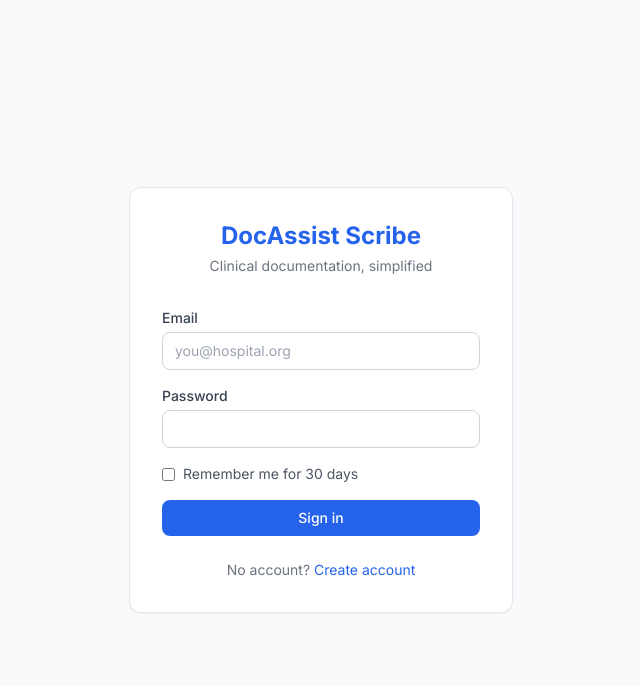
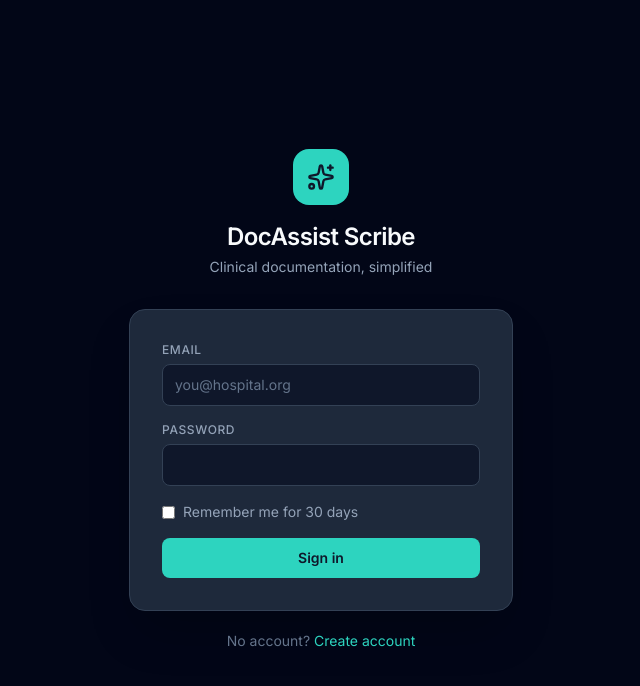
Before and after one commit to rickybaker13/DocAssistAI, a React (Vite) app: page /scribe/login in a window 1280 px wide. Shown: the top 686 px of the page, without its empty margins (319-959 px from the left). Built offline with nearby package versions, Linux system fonts and the light colour scheme; no server answers.

Commit message:
feat(ui): dark login + register pages with teal accent and Sparkles logo
Co-Authored-By: Claude Sonnet 4.6 <noreply@anthropic.com>

```diff
--- a/src/components/scribe-standalone/ScribeLoginPage.tsx
+++ b/src/components/scribe-standalone/ScribeLoginPage.tsx
@@ -1,6 +1,7 @@
 import React, { useState, useEffect } from 'react';
 import { Link, useNavigate } from 'react-router-dom';
 import { useScribeAuthStore } from '../../stores/scribeAuthStore';
+import { Sparkles } from 'lucide-react';
 
 export const ScribeLoginPage: React.FC = () => {
   const { login, loading, error, user } = useScribeAuthStore();
@@ -18,37 +19,62 @@ export const ScribeLoginPage: React.FC = () => {
   };
 
   return (
-    <div className="min-h-screen bg-gray-50 flex items-center justify-center px-4">
-      <div className="w-full max-w-sm bg-white rounded-xl shadow-sm border border-gray-200 p-8">
+    <div className="min-h-screen bg-slate-950 flex items-center justify-center px-4">
+      <div className="w-full max-w-sm">
+        {/* Logo mark */}
         <div className="text-center mb-8">
-          <h1 className="text-2xl font-bold text-blue-600">DocAssist Scribe</h1>
-          <p className="text-sm text-gray-500 mt-1">Clinical documentation, simplified</p>
+          <div className="inline-flex items-center justify-center w-14 h-14 bg-teal-400 rounded-2xl mb-4">
+            <Sparkles size={28} className="text-slate-900" />
           </div>
+          <h1 className="text-2xl font-semibold text-slate-50 tracking-tight">DocAssist Scribe</h1>
+          <p className="text-sm text-slate-400 mt-1">Clinical documentation, simplified</p>
+        </div>
+
+        {/* Card */}
+        <div className="bg-slate-800 rounded-2xl border border-slate-700 shadow-2xl p-8">
           <form onSubmit={handleSubmit} className="space-y-4">
             <div>
-            <label htmlFor="email" className="block text-sm font-medium text-gray-700 mb-1">Email</label>
-            <input id="email" type="email" required value={email} onChange={e => setEmail(e.target.value)}
-              className="w-full border border-gray-300 rounded-lg px-3 py-2 text-sm focus:outline-none focus:ring-2 focus:ring-blue-500"
-              placeholder="you@hospital.org" />
+              <label htmlFor="email" className="block text-xs font-medium text-slate-400 uppercase tracking-wider mb-1.5">Email</label>
+              <input
+                id="email" type="email" required value={email}
+                onChange={e => setEmail(e.target.value)}
+                placeholder="you@hospital.org"
+                className="w-full bg-slate-900 border border-slate-700 rounded-lg px-3 py-2.5 text-sm text-slate-50 placeholder-slate-500 focus:outline-none focus:ring-2 focus:ring-teal-400 focus:border-teal-400 transition-colors"
+              />
             </div>
             <div>
-            <label htmlFor="password" className="block text-sm font-medium text-gray-700 mb-1">Password</label>
-            <input id="password" type="password" required value={password} onChange={e => setPassword(e.target.value)}
-              className="w-full border border-gray-300 rounded-lg px-3 py-2 text-sm focus:outline-none focus:ring-2 focus:ring-blue-500" />
+              <label htmlFor="password" className="block text-xs font-medium text-slate-400 uppercase tracking-wider mb-1.5">Password</label>
+              <input
+                id="password" type="password" required value={password}
+                onChange={e => setPassword(e.target.value)}
+                className="w-full bg-slate-900 border border-slate-700 rounded-lg px-3 py-2.5 text-sm text-slate-50 placeholder-slate-500 focus:outline-none focus:ring-2 focus:ring-teal-400 focus:border-teal-400 transition-colors"
+              />
             </div>
-          <label className="flex items-center gap-2 text-sm text-gray-600 cursor-pointer">
-            <input type="checkbox" checked={rememberMe} onChange={e => setRememberMe(e.target.checked)} />
+            <label className="flex items-center gap-2 text-sm text-slate-400 cursor-pointer">
+              <input
+                type="checkbox" checked={rememberMe}
+                onChange={e => setRememberMe(e.target.checked)}
+                className="accent-teal-400"
+              />
               Remember me for 30 days
             </label>
-          {error && <p className="text-sm text-red-600 bg-red-50 rounded p-2">{error}</p>}
-          <button type="submit" disabled={loading}
-            className="w-full bg-blue-600 text-white rounded-lg py-2 text-sm font-medium hover:bg-blue-700 disabled:opacity-50 transition-colors">
-            {loading ? 'Signing in...' : 'Sign in'}
+            {error && (
+              <p className="text-sm text-red-400 bg-red-950 border border-red-400/20 rounded-lg p-2.5">{error}</p>
+            )}
+            <button
+              type="submit" disabled={loading}
+              className="w-full bg-teal-400 text-slate-900 rounded-lg py-2.5 text-sm font-semibold hover:bg-teal-300 disabled:opacity-50 transition-colors mt-2"
+            >
+              {loading ? 'Signing in…' : 'Sign in'}
             </button>
           </form>
-        <p className="text-center text-sm text-gray-500 mt-6">
+        </div>
+
+        <p className="text-center text-sm text-slate-500 mt-5">
           No account?{' '}
-          <Link to="/scribe/register" className="text-blue-600 hover:underline">Create account</Link>
+          <Link to="/scribe/register" className="text-teal-400 hover:text-teal-300 transition-colors">
+            Create account
+          </Link>
         </p>
       </div>
     </div>
--- a/src/components/scribe-standalone/ScribeRegisterPage.tsx
+++ b/src/components/scribe-standalone/ScribeRegisterPage.tsx
@@ -1,6 +1,7 @@
 import React, { useState, useEffect } from 'react';
 import { Link, useNavigate } from 'react-router-dom';
 import { useScribeAuthStore } from '../../stores/scribeAuthStore';
+import { Sparkles } from 'lucide-react';
 
 const SPECIALTIES = [
   'Critical Care / Intensivist', 'Hospital Medicine', 'Internal Medicine',
@@ -25,47 +26,71 @@ export const ScribeRegisterPage: React.FC = () => {
   };
 
   return (
-    <div className="min-h-screen bg-gray-50 flex items-center justify-center px-4">
-      <div className="w-full max-w-sm bg-white rounded-xl shadow-sm border border-gray-200 p-8">
+    <div className="min-h-screen bg-slate-950 flex items-center justify-center px-4">
+      <div className="w-full max-w-sm">
+        {/* Logo mark */}
         <div className="text-center mb-8">
-          <h1 className="text-2xl font-bold text-blue-600">Create account</h1>
-          <p className="text-sm text-gray-500 mt-1">DocAssist Scribe — Beta</p>
+          <div className="inline-flex items-center justify-center w-14 h-14 bg-teal-400 rounded-2xl mb-4">
+            <Sparkles size={28} className="text-slate-900" />
           </div>
+          <h1 className="text-2xl font-semibold text-slate-50 tracking-tight">DocAssist Scribe</h1>
+          <p className="text-sm text-slate-400 mt-1">Clinical documentation, simplified</p>
+        </div>
+
+        {/* Card */}
+        <div className="bg-slate-800 rounded-2xl border border-slate-700 shadow-2xl p-8">
           <form onSubmit={handleSubmit} className="space-y-4">
             <div>
-            <label htmlFor="name" className="block text-sm font-medium text-gray-700 mb-1">Name</label>
-            <input id="name" type="text" value={form.name} onChange={setField('name')}
-              className="w-full border border-gray-300 rounded-lg px-3 py-2 text-sm focus:outline-none focus:ring-2 focus:ring-blue-500"
-              placeholder="Dr. Jane Smith" />
+              <label htmlFor="name" className="block text-xs font-medium text-slate-400 uppercase tracking-wider mb-1.5">Name</label>
+              <input
+                id="name" type="text" value={form.name} onChange={setField('name')}
+                placeholder="Dr. Jane Smith"
+                className="w-full bg-slate-900 border border-slate-700 rounded-lg px-3 py-2.5 text-sm text-slate-50 placeholder-slate-500 focus:outline-none focus:ring-2 focus:ring-teal-400 focus:border-teal-400 transition-colors"
+              />
             </div>
             <div>
-            <label htmlFor="reg-email" className="block text-sm font-medium text-gray-700 mb-1">Email</label>
-            <input id="reg-email" type="email" required value={form.email} onChange={setField('email')}
-              className="w-full border border-gray-300 rounded-lg px-3 py-2 text-sm focus:outline-none focus:ring-2 focus:ring-blue-500"
-              placeholder="you@hospital.org" />
+              <label htmlFor="reg-email" className="block text-xs font-medium text-slate-400 uppercase tracking-wider mb-1.5">Email</label>
+              <input
+                id="reg-email" type="email" required value={form.email} onChange={setField('email')}
+                placeholder="you@hospital.org"
+                className="w-full bg-slate-900 border border-slate-700 rounded-lg px-3 py-2.5 text-sm text-slate-50 placeholder-slate-500 focus:outline-none focus:ring-2 focus:ring-teal-400 focus:border-teal-400 transition-colors"
+              />
             </div>
             <div>
-            <label htmlFor="reg-password" className="block text-sm font-medium text-gray-700 mb-1">Password</label>
-            <input id="reg-password" type="password" required minLength={8} value={form.password} onChange={setField('password')}
-              className="w-full border border-gray-300 rounded-lg px-3 py-2 text-sm focus:outline-none focus:ring-2 focus:ring-blue-500"
-              placeholder="At least 8 characters" />
+              <label htmlFor="reg-password" className="block text-xs font-medium text-slate-400 uppercase tracking-wider mb-1.5">Password</label>
+              <input
+                id="reg-password" type="password" required minLength={8} value={form.password} onChange={setField('password')}
+                placeholder="At least 8 characters"
+                className="w-full bg-slate-900 border border-slate-700 rounded-lg px-3 py-2.5 text-sm text-slate-50 placeholder-slate-500 focus:outline-none focus:ring-2 focus:ring-teal-400 focus:border-teal-400 transition-colors"
+              />
             </div>
             <div>
-            <label htmlFor="specialty" className="block text-sm font-medium text-gray-700 mb-1">Specialty (optional)</label>
-            <select id="specialty" value={form.specialty} onChange={setField('specialty')}
-              className="w-full border border-gray-300 rounded-lg px-3 py-2 text-sm focus:outline-none focus:ring-2 focus:ring-blue-500">
+              <label htmlFor="specialty" className="block text-xs font-medium text-slate-400 uppercase tracking-wider mb-1.5">Specialty (optional)</label>
+              <select
+                id="specialty" value={form.specialty} onChange={setField('specialty')}
+                className="w-full bg-slate-900 border border-slate-700 rounded-lg px-3 py-2.5 text-sm text-slate-50 focus:outline-none focus:ring-2 focus:ring-teal-400 focus:border-teal-400 transition-colors"
+              >
                 <option value="">Select specialty...</option>
                 {SPECIALTIES.map(s => <option key={s} value={s}>{s}</option>)}
               </select>
             </div>
-          {error && <p className="text-sm text-red-600 bg-red-50 rounded p-2">{error}</p>}
-          <button type="submit" disabled={loading}
-            className="w-full bg-blue-600 text-white rounded-lg py-2 text-sm font-medium hover:bg-blue-700 disabled:opacity-50 transition-colors">
+            {error && (
+              <p className="text-sm text-red-400 bg-red-950 border border-red-400/20 rounded-lg p-2.5">{error}</p>
+            )}
+            <button
+              type="submit" disabled={loading}
+              className="w-full bg-teal-400 text-slate-900 rounded-lg py-2.5 text-sm font-semibold hover:bg-teal-300 disabled:opacity-50 transition-colors"
+            >
               {loading ? 'Creating account...' : 'Create account'}
             </button>
           </form>
-        <p className="text-center text-sm text-gray-500 mt-6">
-          Have an account? <Link to="/scribe/login" className="text-blue-600 hover:underline">Sign in</Link>
+        </div>
+
+        <p className="text-center text-sm text-slate-500 mt-5">
+          Already have an account?{' '}
+          <Link to="/scribe/login" className="text-teal-400 hover:text-teal-300 transition-colors">
+            Sign in
+          </Link>
         </p>
       </div>
     </div>
```
Lines whose indentation alone changed are shown as unchanged.
